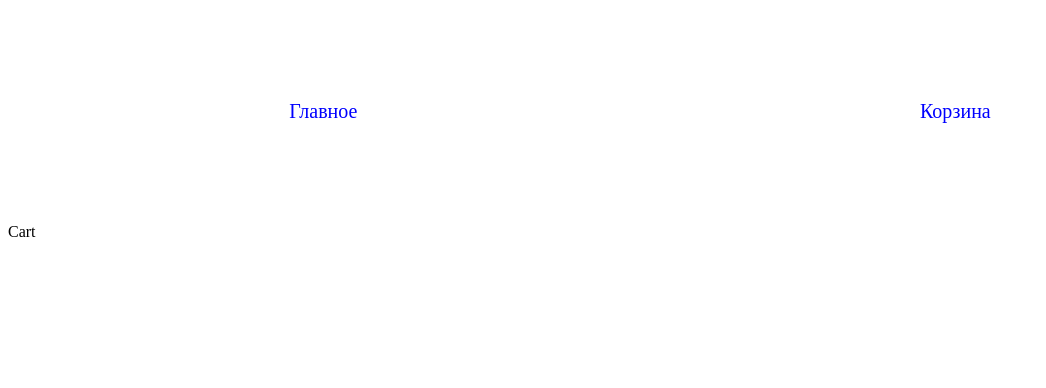
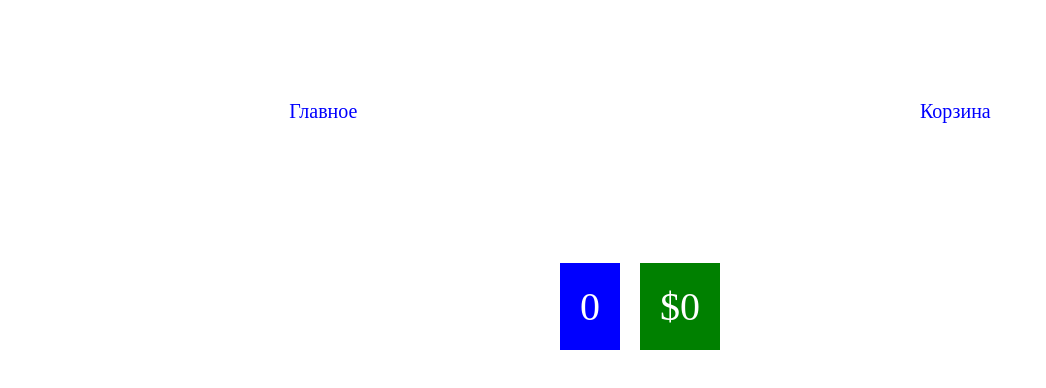
Before and after one commit to TheStrikeM/react-minishop-ts, a React (Create React App) app: page /cart in a window 1280 px wide. Shown: the top 388 px of the page, without its empty margins (0-1046 px from the left). Built offline with nearby package versions, Linux system fonts and the light colour scheme.

Commit message:
End coding the cart

```diff
--- a/src/App.tsx
+++ b/src/App.tsx
@@ -2,10 +2,12 @@ import React from 'react'
 import './app.sass'
 import {useDispatch} from 'react-redux'
 import Main from './components/main/Main'
-import { addItem } from './actions/cart'
+import { addItem, deleteItem } from './actions/cart'
 import {BrowserRouter as Router, Route, Link} from 'react-router-dom'
+import Cart from './components/cart/Cart'
 
 function App() {
+
 
   const dispatch = useDispatch()
 
@@ -14,20 +16,27 @@ function App() {
     dispatch(addItem({name, price, isArchive}))
   }
 
+  const onDelete = (name: string, price: number) => {
+    dispatch(deleteItem({name, price}))
+  }
+
   return (
     <div className="app">
       <Router>
+
         <div className="links">
           <Link to="/">Главное</Link>
           <Link to="/cart">Корзина</Link>
         </div>
+
         <Route exact path="/">
           <Main dispatch={dispatch} onAdd={(name: string, price: number, isArchive: boolean) => {
               onAdd(name, price, isArchive)
           }} />
         </Route>
+
         <Route exact path="/cart">
-          <p>Cart</p>
+          <Cart onDelete={onDelete} />
         </Route>
 
       </Router>
--- a/src/actions/cart.ts
+++ b/src/actions/cart.ts
@@ -9,7 +9,7 @@ export const addItem = (payload: IPayload) => ({
     payload: payload
 })
 
-export const removeItem = (payload: string) => ({
-    type: "REMOVE_ITEM",
-    payload: payload
+export const deleteItem = ({name, price}: {name: string, price: number}) => ({
+    type: "DELETE_ITEM",
+    payload: {name, price}
 })
--- a/src/components/cart/Cart.tsx
+++ b/src/components/cart/Cart.tsx
@@ -1 +1,42 @@
-export {}
+import React from 'react'
+import { useSelector } from 'react-redux'
+import './cart.sass'
+
+function CartItem({name, price, isArchive, onDelete}: any) {
+    return (
+        <div className="citem">
+            <div className="citem__name">Название {name}</div>
+            <div className="citem__price">{price}</div>
+            <div className="citem__isArchive">{isArchive}</div>
+            <div onClick={() => onDelete({name, price})} className="citem__delete">Delete</div>
+        </div>
+    )
+}
+
+function Cart({onDelete}: any) {
+
+    const state = useSelector(({cart}: any) => ({
+        items: cart.items,
+        totalCount: cart.totalCount,
+        totalPrice: cart.totalPrice
+    }))
+
+    return (
+        <div>
+            <div className="cart">
+                <div className="cart__items">
+                    {state.items.map((el: any) => (
+                        <CartItem name={el.name} price={el.price} isArchive={el.isArchive} onDelete={onDelete} />
+                    ))}
+                </div>
+                <div className="totals">
+                    <div className="totals__count">{state.totalCount}</div>
+                    <div className="totals__price">${state.totalPrice}</div>
+                </div>
+
+            </div>
+        </div>
+    )
+}
+
+export default Cart
--- a/src/components/cart/cart.sass
+++ b/src/components/cart/cart.sass
@@ -0,0 +1,54 @@
+.cart
+    display: flex
+    align-items: center
+    flex-direction: column
+    row-gap: 40px
+
+    .totals
+        display: flex
+        align-items: center
+        justify-content: center
+        column-gap: 20px
+        &__count
+            font-size: 40px
+            padding: 20px
+            background: blue
+            color: white
+        &__price
+            font-size: 40px
+            padding: 20px
+            background: green
+            color: white
+
+    &__items
+        display: flex
+        justify-content: center
+        flex-direction: row
+        align-items: center
+        column-gap: 20px
+        row-gap: 20px
+
+        .citem
+            padding: 15px
+            background: red
+
+            &__name
+                color: white
+                font-size: 20px
+                width: 50px
+
+            &__price
+                color: green
+                font-size: 20px
+
+            &__isArchive
+                color: red
+                font-size: 25px
+
+            &__delete
+                margin-top: 80px
+                background: white
+                color: black
+                padding: 10px
+                font-size: 20px
+                cursor: pointer
--- a/src/components/main/Main.tsx
+++ b/src/components/main/Main.tsx
@@ -2,6 +2,7 @@ import React from 'react'
 import { fetchItems } from '../../actions/shop'
 import { useSelector } from 'react-redux'
 import './main.sass'
+import gsap, {Bounce} from 'gsap'
 
 function Product({name, price, isArchive, onAdd}: {
     name: string,
@@ -27,7 +28,10 @@ function Main({dispatch, onAdd}: any) {
 
     React.useEffect(() => {
         fetchItems(dispatch)
+        tl.from('.product', {x: -400, rotate: 360, duration: 2, ease: Bounce.easeOut})
     }, [])
+
+    const tl = gsap.timeline({ default: {duration: 1}});
 
     return (
         <div>
--- a/src/reducers/cart.ts
+++ b/src/reducers/cart.ts
@@ -30,6 +30,14 @@ export default (state = initialState, {type, payload}: any) => {
             totalPrice: state.totalPrice + payload.price
         }
 
+    case "DELETE_ITEM":
+        return {
+            ...state,
+            items: state.items.filter(item => item.name !== payload.name),
+            totalCount: state.totalCount - 1,
+            totalPrice: state.totalPrice - payload.price
+        }
+
     default:
         return state
     }
```
